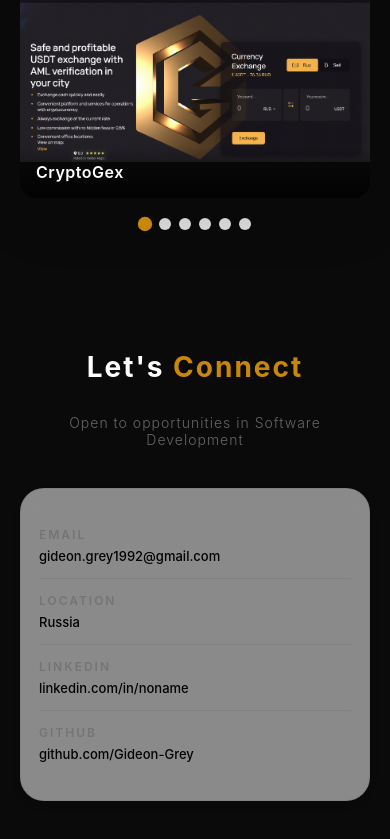
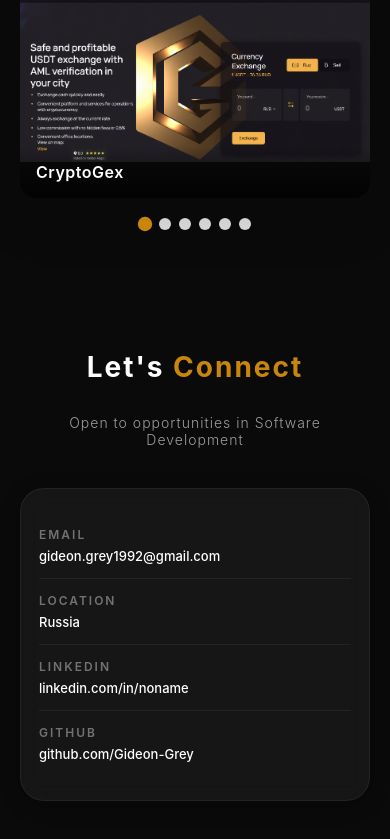
Before and after one commit to Gideon-Grey/portfolio, a Next.js app: page / in a window 390 px wide. Shown: the part 5223-6062 px from the top of the page. Built offline with nearby package versions, Linux system fonts and the light colour scheme.

Commit message:
Fix: contact background

```diff
--- a/app/components/Contact/Contact.module.scss
+++ b/app/components/Contact/Contact.module.scss
@@ -51,13 +51,13 @@
 
 .subtitle {
   font-size: 18px;
-  color: #666;
+  color: rgba(255, 255, 255, 0.6);
   margin: 20px 0 50px 0;
   font-weight: 300;
   letter-spacing: 1px;
 
   @media (prefers-color-scheme: dark) {
-    color: #888;
+    color: rgba(255, 255, 255, 0.6);
   }
 
   @media (max-width: 768px) {
@@ -73,19 +73,18 @@
 .contactCard {
   max-width: 600px;
   margin: 0 auto;
-  background: rgba(255, 255, 255, 0.7);
+  background: rgba(255, 255, 255, 0.05);
   border-radius: 24px;
   padding: 40px 48px;
-  border: 1px solid rgba(0, 0, 0, 0.06);
+  border: 1px solid rgba(255, 255, 255, 0.06);
   backdrop-filter: blur(10px);
-  box-shadow: 0 4px 20px rgba(0, 0, 0, 0.04);
+  box-shadow: 0 4px 20px rgba(0, 0, 0, 0.3);
   transition: all 0.3s ease;
-  opacity: 75%;
 
   &:hover {
-    opacity: 1;
-    box-shadow: 0 12px 48px rgba(0, 0, 0, 0.08);
-    border-color: rgba(200, 134, 10, 0.15);
+    background: rgba(255, 255, 255, 0.08);
+    box-shadow: 0 12px 48px rgba(0, 0, 0, 0.5);
+    border-color: rgba(200, 134, 10, 0.3);
   }
 
   @media (prefers-color-scheme: dark) {
@@ -101,13 +100,17 @@
   }
 
   @media (max-width: 768px) {
-    background: rgba(255, 255, 255, 0.7);
     padding: 30px 24px;
+    background: rgba(255, 255, 255, 0.05);
+    border-color: rgba(255, 255, 255, 0.06);
+    box-shadow: 0 4px 20px rgba(0, 0, 0, 0.3);
   }
 
   @media (max-width: 480px) {
-    background: rgba(255, 255, 255, 0.7);
     padding: 24px 18px;
+    background: rgba(255, 255, 255, 0.05);
+    border-color: rgba(255, 255, 255, 0.06);
+    box-shadow: 0 4px 20px rgba(0, 0, 0, 0.3);
   }
 }
 
@@ -116,7 +119,7 @@
   justify-content: space-between;
   align-items: center;
   padding: 24px 0;
-  border-bottom: 1px solid rgba(0, 0, 0, 0.06);
+  border-bottom: 1px solid rgba(255, 255, 255, 0.06);
 
   &:last-child {
     border-bottom: none;
@@ -138,13 +141,13 @@
   font-size: 13px;
   font-weight: 600;
   letter-spacing: 2px;
-  color: #999;
+  color: rgba(255, 255, 255, 0.4);
   text-transform: uppercase;
   min-width: 100px;
   text-align: left;
 
   @media (prefers-color-scheme: dark) {
-    color: #666;
+    color: rgba(255, 255, 255, 0.4);
   }
 
   @media (max-width: 480px) {
@@ -156,7 +159,7 @@
 .contactValue {
   font-size: 16px;
   font-weight: 500;
-  color: #000;
+  color: #fff;
   text-decoration: none;
   transition: color 0.2s ease;
   text-align: right;
```
